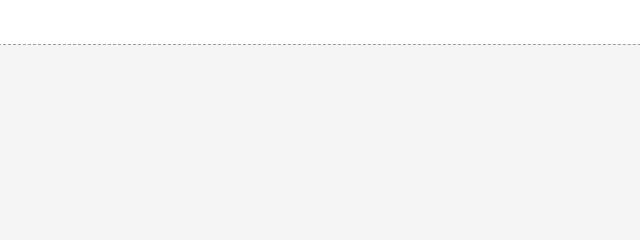
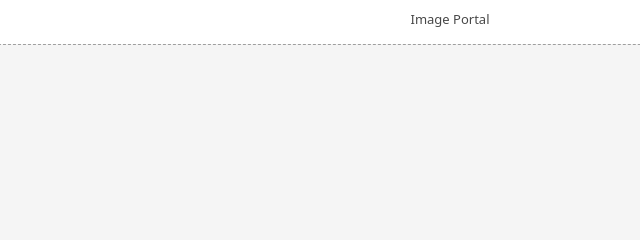
Before and after one commit to hyrious/lbq-app, a website with bundled scripts: page index.html in a window 1280 px wide. Shown: the top 240 px of the page, 190-830 px from the left. Built offline with nearby package versions, Linux system fonts and the light colour scheme.

Commit message:
feat(ui): add a centered window title
Show "Image Portal" centered in the top drag gutter, level with the traffic
lights, so the frameless window reads like a native macOS title bar. The strip
carries -webkit-app-region: drag so it still moves the window, and reserves
80px on each side with an ellipsis so it never collides with the traffic
lights on narrow windows.

```diff
--- a/index.html
+++ b/index.html
@@ -8,6 +8,7 @@
   <link rel="stylesheet" href="style.css">
 </head>
 <body>
+  <header class="titlebar">Image Portal</header>
   <div id="drop-area" class="drop-area">
     <div id="drop-surface" class="drop-surface">
       <p class="placeholder">Drop or paste an image</p>
--- a/style.css
+++ b/style.css
@@ -14,6 +14,27 @@ body {
   color: CanvasText;
   -webkit-user-select: none;
   user-select: none;
+}
+
+/* Native-looking title, centered in the drag gutter beside the traffic lights. */
+.titlebar {
+  position: fixed;
+  top: 0;
+  left: 0;
+  right: 0;
+  height: 38px;
+  display: flex;
+  align-items: center;
+  justify-content: center;
+  padding: 0 80px;
+  font-size: 13px;
+  font-weight: 500;
+  opacity: 0.72;
+  white-space: nowrap;
+  overflow: hidden;
+  text-overflow: ellipsis;
+  z-index: 2;
+  -webkit-app-region: drag;
 }
 
 /* The gutter around the dashed surface drags the window; the surface itself is
```
Also changed, not shown: docs/FILES.md (+3 -2 lines).
